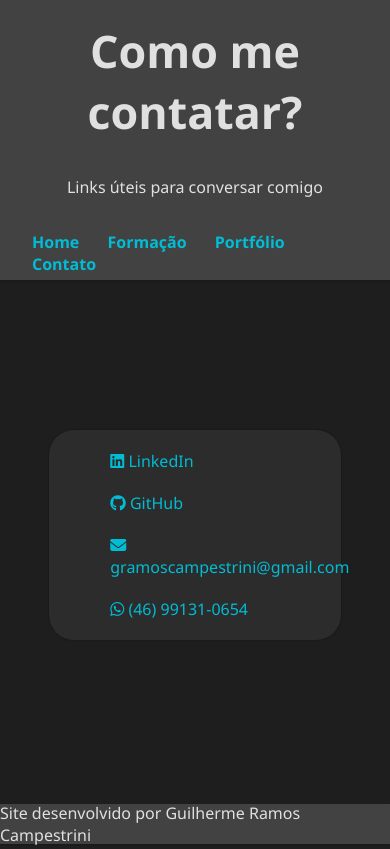
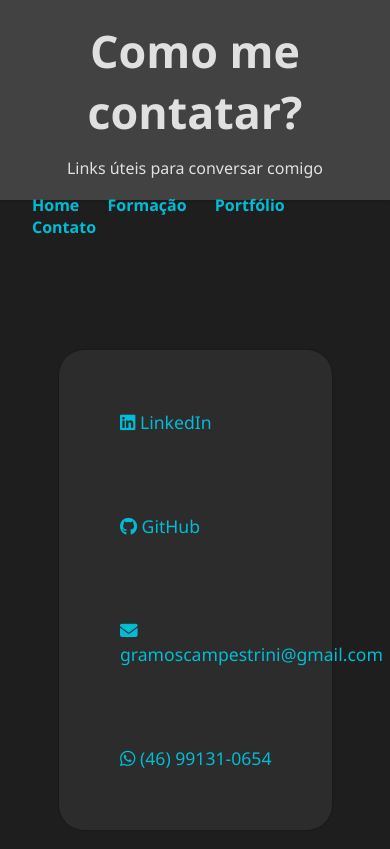
Before and after one commit to guicampe/trabalho_fdw, a plain HTML site: page paginas/contato.html in a window 390 px wide. Shown: the top 849 px of the page. Drawn offline with Linux system fonts and the light colour scheme.

Commit message:
funcionalidade de expansao e ajuste de estilos

```diff
--- a/estilos/style.css
+++ b/estilos/style.css
@@ -12,17 +12,21 @@
 
 body, html {
     background-color: #1e1e1e;
-    height: 100%;
-    width: 100%;
     color: #e0e0e0;
+}
+
+body {
+    display: flex;
+    flex-flow: column;
+    min-height: 100vh;
 }
 
 header {
     background-color: #424242;
     padding: 20px;
-    padding-bottom: 5px;
+    padding-bottom: 4px;
     box-shadow: 0px 2px 3px rgba(0, 0, 0, 0.15);
-    height: 280px;
+    height: 200px;
     display: flex;
     flex-flow: column nowrap;
     justify-content: space-between;
@@ -39,7 +43,7 @@ header h1, header p {
 }
 
 header a {
-    border-radius: 8px;
+    border-radius: 8px 8px 0px 0px;
     color: #e0e0e0;
     text-decoration: none;
     font-weight: bold;
@@ -54,11 +58,14 @@ header a:hover {
 }
 
 main {
+    flex: 1 0 auto;
     background-color: #2c2c2c;
-    margin: auto;
+    margin-left: auto;
+    margin-right: auto;
     max-width: 70%;
     padding-inline: 5%;
     text-align: justify;
+    box-sizing: border-box;
 }
 
 main h2 {
@@ -107,4 +114,5 @@ footer {
     align-items: center;
     justify-content: center;
     box-shadow: 0px 2px 3px rgba(0, 0, 0, 0.15);
+    flex-shrink: 0;
 }
--- a/estilos/style_contato.css
+++ b/estilos/style_contato.css
@@ -1,8 +1,7 @@
 @charset "UTF-8";
 
 main {
-    min-height: 20%;
-    max-width: 60%;
+    max-width: 70%;
     margin: 150px auto;
     border-radius: 25px;
     box-shadow: 0px 0px 1px 1px rgba(0, 0, 0, 0.15);
@@ -14,12 +13,15 @@ main {
     justify-content: space-evenly;
     align-items: flex-start;
     padding: 20px;
-    gap: 20px;
+    max-width: 400px;
+    width: 100%;
 }
 
 #areaContato a {
+    font-size: 1.1em;
     text-decoration: none;
     color: #00bcd4;
+    margin: 40px 0px;
     padding-left: 20px;
     border-radius: 8px;
     width: fit-content;
@@ -33,10 +35,3 @@ main {
     color: #fff;
     border-left: 2px solid #00bcd4;
 }
-
-/* fixar o footer ao final da viewport */
-footer {
-    position: absolute;
-    bottom: 0;
-    width: 100%;
-}
--- a/estilos/style_formacao.css
+++ b/estilos/style_formacao.css
@@ -1,6 +1,10 @@
 @charset "UTF-8";
 
 /* reformular a formatação para essa página apenas */
+
+main {
+    min-width: 70%;
+}
 
 main p {
     text-align: left;
@@ -11,10 +15,3 @@ main p {
     text-indent: 0px;
     font-size: 0.8em;
 }
-
-/* limitar o tamanho do main para telas maiores */
-@media screen and (min-width: 768px) {
-    main {
-        max-width: 50%;
-    }
-}
--- a/estilos/style_media_query_contato.css
+++ /dev/null
@@ -1,8 +0,0 @@
-@charset "UTF-8";
-
-/* responsividade para dispositivos com telas menores */
-@media screen and (max-width: 768px) {
-    main {
-        min-width: 75%;
-    }
-}
--- a/paginas/contato.html
+++ b/paginas/contato.html
@@ -7,7 +7,6 @@
     <link rel="stylesheet" href="https://cdnjs.cloudflare.com/ajax/libs/font-awesome/6.5.0/css/all.min.css">
     <link rel="stylesheet" href="../estilos/style.css">
     <link rel="stylesheet" href="../estilos/style_contato.css">
-    <link rel="stylesheet" href="../estilos/style_media_query_contato.css">
     <link rel="shortcut icon" href="../imagens/favicon.ico" type="image/x-icon">
 </head>
 <body>
@@ -30,13 +29,13 @@
         <div id="areaContato">
 
             <!-- links com target blank para abrir em outra aba -->
-            <a href="https://www.linkedin.com/in/guilhermeramoscampestrini/" target="_blank"><i class="fab fa-linkedin"></i> LinkedIn</a>
+            <a href="https://www.linkedin.com/in/guilhermeramoscampestrini/" target="_blank"><span class="fab fa-linkedin"></span> LinkedIn</a>
 
-            <a href="https://github.com/guicampe" target="_blank"><i class="fab fa-github"></i> GitHub</a>
+            <a href="https://github.com/guicampe" target="_blank"><span class="fab fa-github"></span> GitHub</a>
 
-            <a href="https://mail.google.com/mail/u/0/?view=cm&tf=1&to=gramoscampestrini@gmail.com" target="_blank"><i class="fas fa-envelope"></i> gramoscampestrini@gmail.com</a>
+            <a href="https://mail.google.com/mail/u/0/?view=cm&tf=1&to=gramoscampestrini@gmail.com" target="_blank"><span class="fas fa-envelope"></span> gramoscampestrini@gmail.com</a>
 
-            <a href="https://wa.me/46991310654" target="_blank"><i class="fab fa-whatsapp"></i> (46) 99131-0654</a>
+            <a href="https://wa.me/46991310654" target="_blank"><span class="fab fa-whatsapp"></span> (46) 99131-0654</a>
         </div>
 
     </main>
```
Also changed, not shown: assets/script.js (added, +16 -0 lines), estilos/style_portfolio.css (+47 -1 lines), paginas/portfolio.html (+15 -3 lines).
